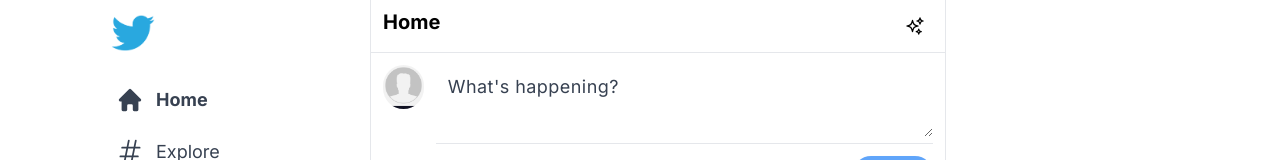
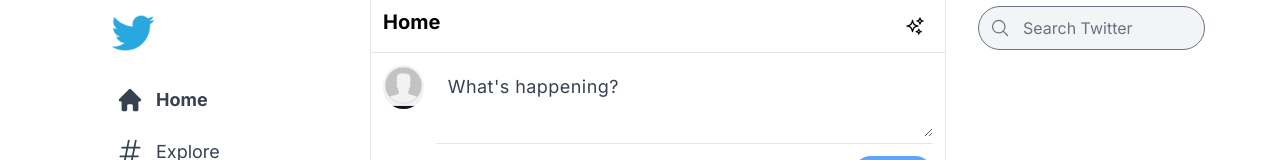
Before and after one commit to MohammadKaramii/twitter, a Next.js app: page / in a window 1280 px wide. Shown: the top 160 px of the page. Built offline with nearby package versions, Linux system fonts and the light colour scheme.

Commit message:
create the widgets component and the search bar

```diff
--- a/app/page.tsx
+++ b/app/page.tsx
@@ -1,5 +1,6 @@
 import Feed from "@/components/Feed";
 import Sidebar  from "@/components/Sidebar";
+import Widgets from "@/components/Widgets";
 
 
 export default function Home() {
@@ -8,6 +9,7 @@
 
       <Sidebar/>
       <Feed />
+      <Widgets />
     </main>
   );
 }
--- /dev/null
+++ b/components/Widgets.tsx
@@ -0,0 +1,22 @@
+import {  MagnifyingGlassIcon } from '@heroicons/react/24/outline'
+import React from 'react'
+
+
+const Widgets = () => {
+  return (
+    <div className="xl:w-[600px] hidden lg:inline ml-8 space-y-5">
+    <div className="w-[90%] xl:w-[75%] sticky top-0 bg-white py-1.5 z-50">
+      <div className="flex items-center p-3 rounded-full  relative">
+        <MagnifyingGlassIcon className="h-5 z-50 text-gray-500" />
+        <input
+          className="absolute inset-0 rounded-full pl-11 border-gray-500 text-gray-700 focus:shadow-lg focus:bg-white bg-gray-100 "
+          type="text"
+          placeholder="Search Twitter"
+        />
+      </div>
+    </div>
+    </div>
+  )
+}
+
+export default Widgets
```
